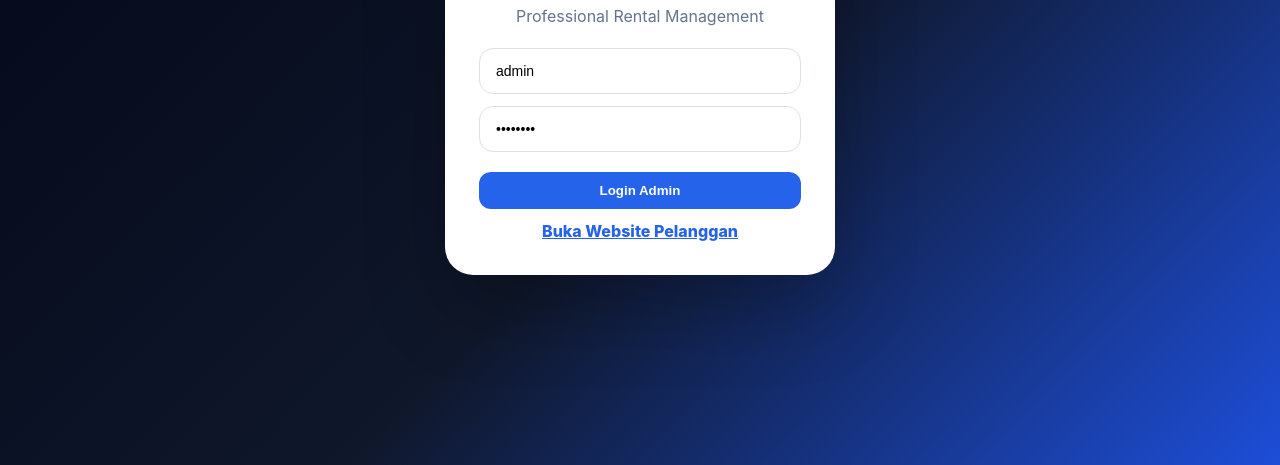
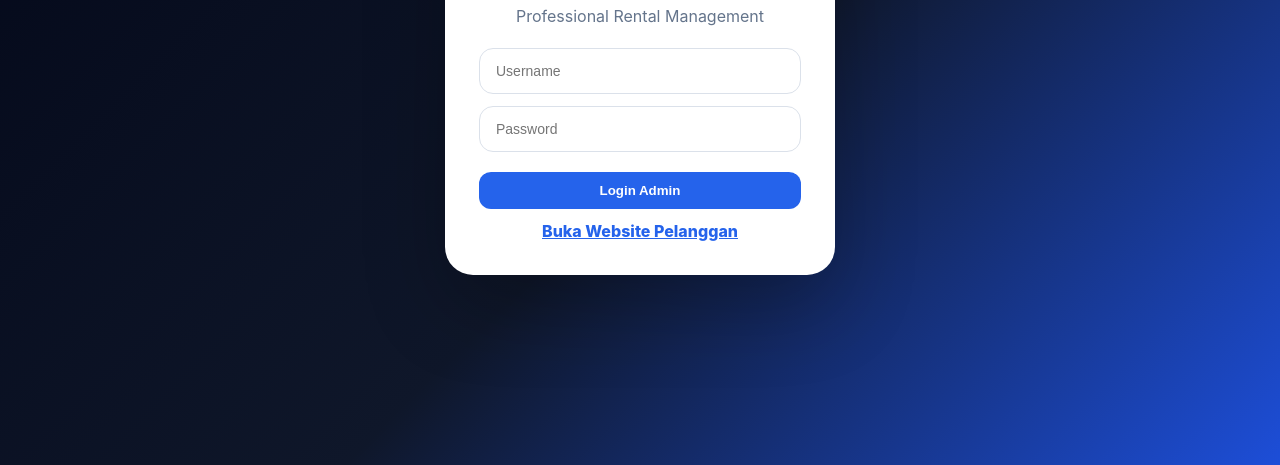
Before and after one commit to alterentcar/alterentcar, a website: page public/index.html in a window 1280 px wide. Shown: the part 335-800 px from the top of the page. Drawn offline with Linux system fonts and the light colour scheme.

Commit message:
remove default login

```diff
--- a/public/index.html
+++ b/public/index.html
@@ -13,8 +13,8 @@
     <div class="login-logo">AR</div>
     <h1>AlteRentCar</h1>
     <p>Professional Rental Management</p>
-    <input id="user" value="admin" placeholder="Username">
-    <input id="pass" type="password" value="admin123" placeholder="Password">
+    <input id="user" placeholder="Username">
+    <input id="pass" type="password" placeholder="Password">
     <button onclick="login()">Login Admin</button>
     <a href="/customer/" target="_blank">Buka Website Pelanggan</a>
   </div>
```
